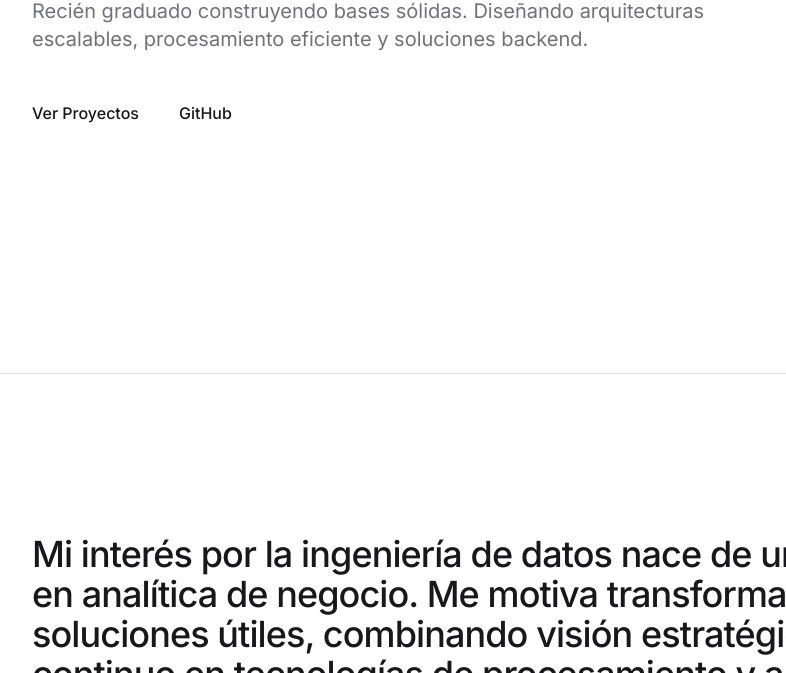
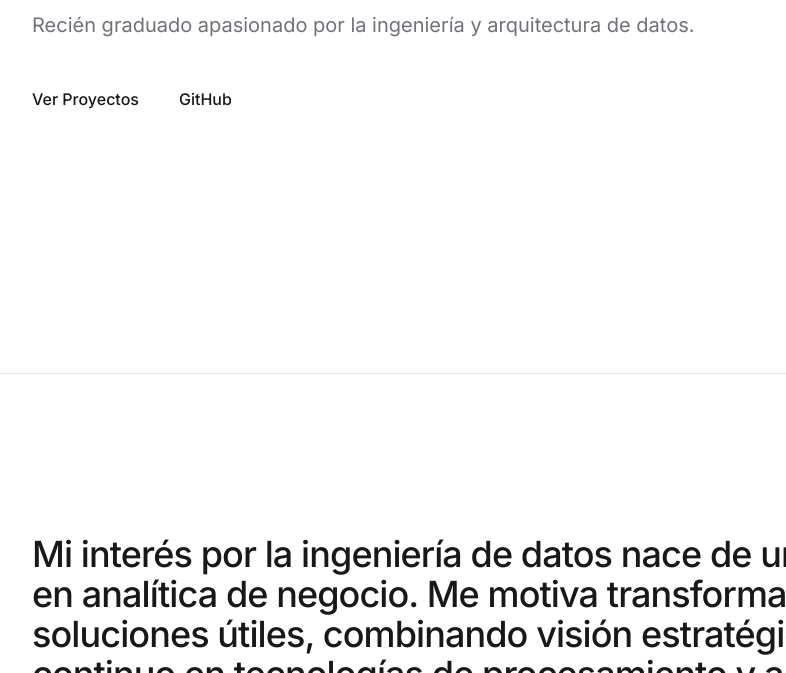
Before and after one commit to alvaront99/alvaront99.github.io, a plain HTML site: page index.html in a window 1280 px wide. Shown: the part 427-1100 px from the top of the page, without its empty margins (64-850 px from the left). Drawn offline with nearby package versions, Linux system fonts and the light colour scheme.

Commit message:
Update index.html

```diff
--- a/index.html
+++ b/index.html
@@ -43,7 +43,7 @@
                     Junior Data Engineer.
                 </h1>
                 <p class="text-lg md:text-xl text-zinc-500 font-normal leading-relaxed max-w-3xl mb-12">
-                    Recién graduado construyendo bases sólidas. Diseñando arquitecturas escalables, procesamiento eficiente y soluciones backend.
+                   Recién graduado apasionado por la ingeniería y arquitectura de datos.
                 </p>
                 <div class="flex items-center gap-10">
                     <a href="#proyectos"
```
